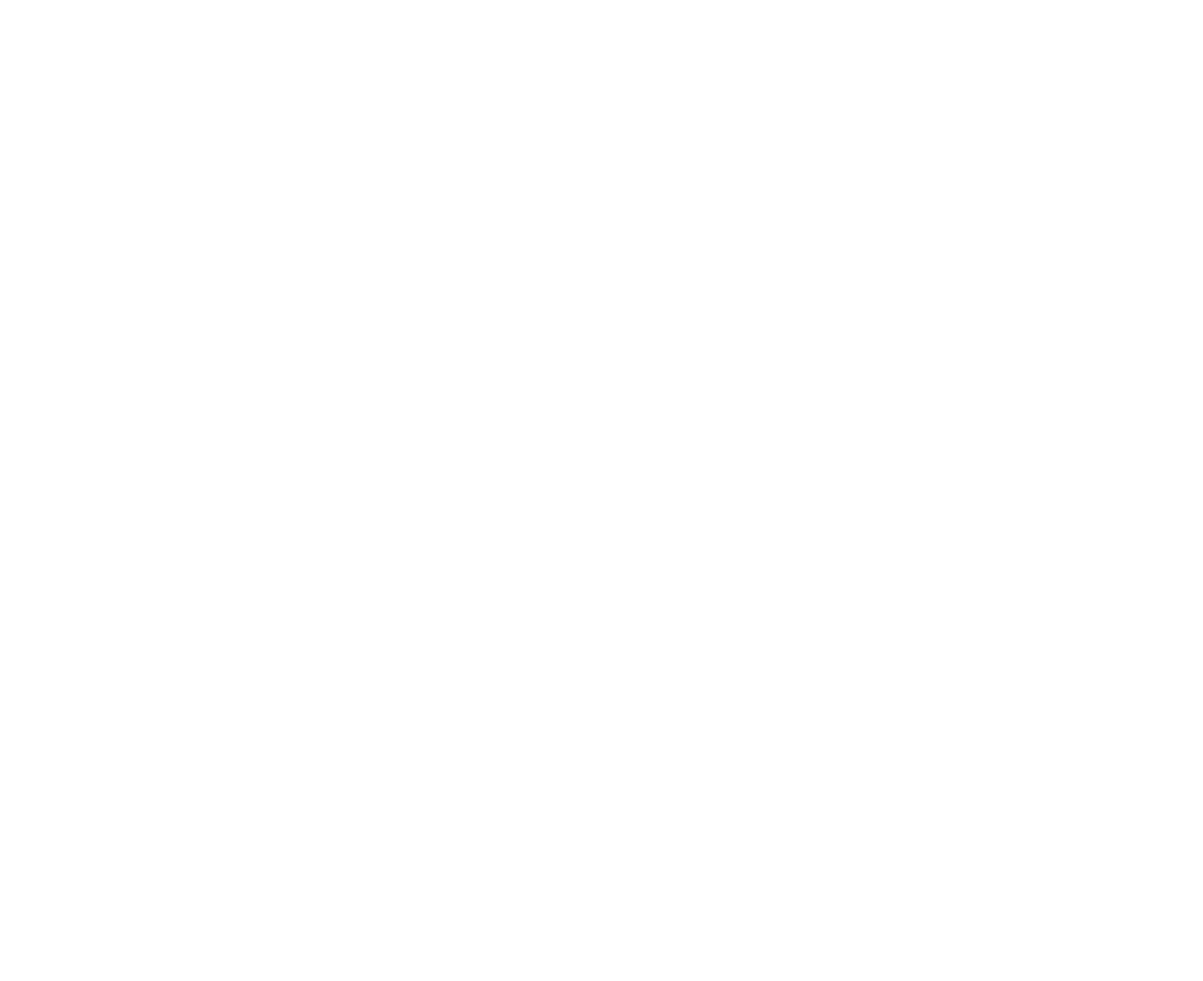
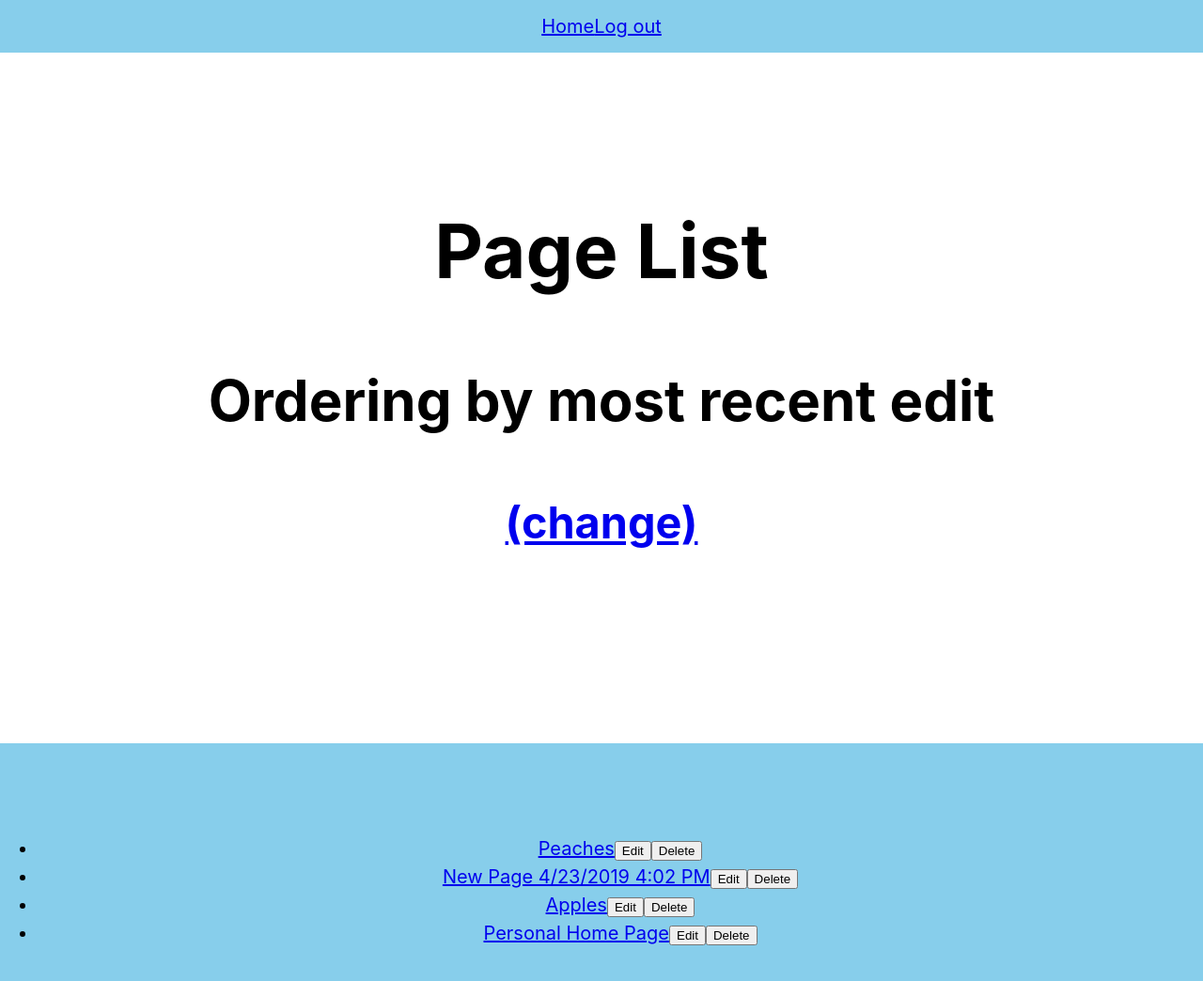
Before and after one commit to davidbolin1016/wiki-client, a React (Create React App) app: page /list in a window 1280 px wide. Shown: the top 1044 px of the page at 94% size. Before the commit the page ends 800 px from the top, so only its background shows below. Built offline with nearby package versions, Linux system fonts and the light colour scheme.

Commit message:
list page wireframe copied over

```diff
--- a/src/components/App/App.js
+++ b/src/components/App/App.js
@@ -7,17 +7,9 @@
 import PersonalPage from '../PersonalPage/PersonalPage';
 import LogOut from '../LogOut/LogOut';
 import NewPage from '../NewPage/NewPage';
+import ListPage from '../ListPage/ListPage';
 
 class App extends React.Component {
-  state = {
-    homepage: null
-  }
-
-  setHomePage = (id) => {
-    this.setState({
-      homepage: id
-    })
-  };
 
   render() {
     return (
@@ -28,6 +20,7 @@
         <Route path={'/pages/:page'} component={PersonalPage} />
         <Route path={'/logout'} component={LogOut} />
         <Route path={'/newpage'} component={NewPage} />
+        <Route path={'/list'} component={ListPage} />
       </>
     );
   }
--- /dev/null
+++ b/src/components/ListPage/ListPage.js
@@ -0,0 +1,37 @@
+import React from 'react';
+
+export default class ListPage extends React.Component {
+  render() {
+    return (
+     <>
+      <nav role="navigation">
+       <a href="#">Home</a>
+       <a href="#">Log out</a>
+      </nav>
+      <main role="main">
+        <header role="banner">
+          <h1>Page List</h1>
+          <h2>Ordering by most recent edit</h2>
+          <h3><a href="#">(change)</a></h3>
+        </header>
+        <section>
+         <ul>
+          <li>
+           <a href="#">Peaches</a><button>Edit</ button><button>Delete</button>
+          </li>
+          <li>
+            <a href="#">New Page 4/23/2019 4:02 PM</a><button>Edit</button><button>Delete</button>
+          </li>
+          <li>
+            <a href="#">Apples</a><button>Edit</button><button>Delete</button>
+          </li>
+          <li>
+            <a href="#">Personal Home Page</a><button>Edit</button><button>Delete</button>
+          </li>
+        </ul>
+        </section>
+      </main>
+   </>
+    );
+  }
+}
--- a/src/components/PersonalPage/PersonalPage.js
+++ b/src/components/PersonalPage/PersonalPage.js
@@ -28,6 +28,7 @@
         <nav role="navigation">
           <Link to="/logout">Log out</Link>
           <Link to="/newpage">New Page</Link>
+          <Link to="/list">Page List</Link>
         </nav>
         <main role="main">
           <header role="banner">
```
Also changed, not shown: src/components/ListPage/ListPage.css (added), 1 other file (tests, documents, lock files or other folders).
